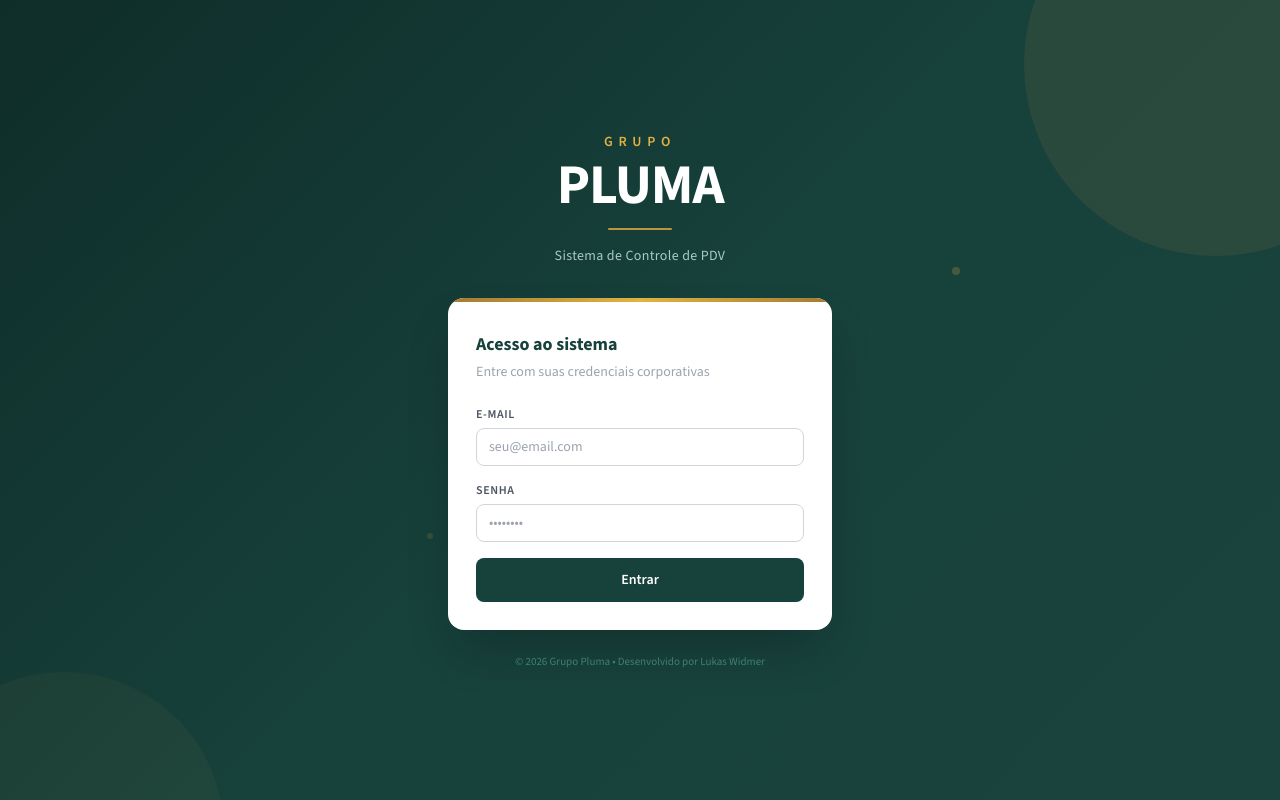
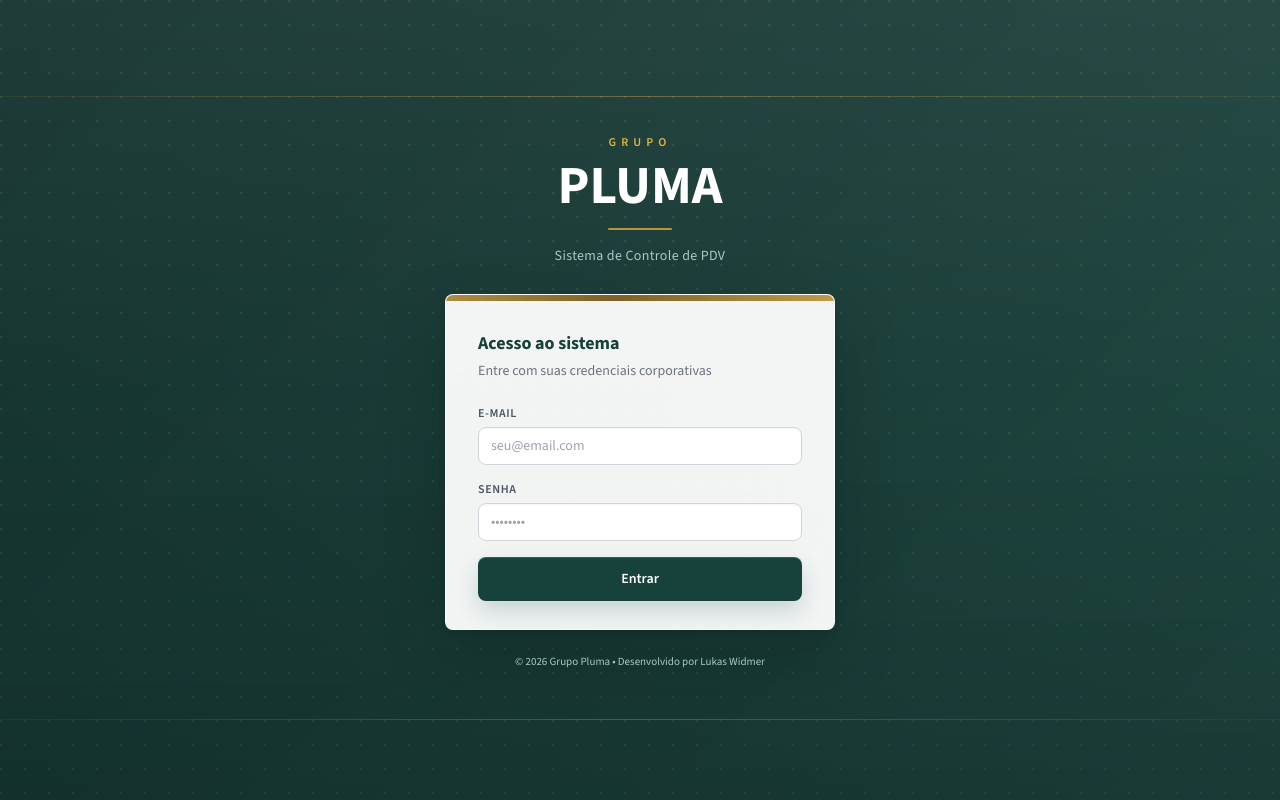
Before and after one commit to lukaswidmer18-dotcom/SISTEMA-CONTROLE-DE-PDV, a React (Vite) app in the folder frontend/: page /login in a window 1280 px wide. Built offline with nearby package versions, Linux system fonts and the light colour scheme.

Commit message:
Refina visual do sistema

```diff
--- a/frontend/src/index.css
+++ b/frontend/src/index.css
@@ -1,6 +1,44 @@
 @tailwind base;
 @tailwind components;
 @tailwind utilities;
+
+@keyframes slideUp {
+  from {
+    opacity: 0;
+    transform: translateY(14px);
+  }
+  to {
+    opacity: 1;
+    transform: translateY(0);
+  }
+}
+
+@keyframes fadeIn {
+  from {
+    opacity: 0;
+  }
+  to {
+    opacity: 1;
+  }
+}
+
+@keyframes float {
+  0%, 100% {
+    transform: translate3d(0, 0, 0);
+  }
+  50% {
+    transform: translate3d(0, -8px, 0);
+  }
+}
+
+@keyframes shimmer {
+  from {
+    background-position: 200% 0;
+  }
+  to {
+    background-position: -200% 0;
+  }
+}
 
 @layer base {
   * {
@@ -9,30 +47,67 @@
   body {
     @apply bg-gray-50 text-gray-900 antialiased;
     font-family: 'Source Sans 3', 'Source Sans Pro', ui-sans-serif, system-ui, sans-serif;
+    background-color: #f7faf9;
+    background-image: radial-gradient(circle at 1px 1px, rgba(23, 65, 59, 0.1) 1px, transparent 0);
+    background-size: 22px 22px;
   }
 }
 
 @layer components {
   .btn-primary {
-    @apply inline-flex items-center justify-center gap-2 px-4 py-2 bg-pluma-800 text-white font-semibold rounded-lg hover:bg-pluma-700 active:bg-pluma-900 disabled:opacity-50 disabled:cursor-not-allowed transition-colors;
+    @apply inline-flex items-center justify-center gap-2 px-4 py-2 bg-pluma-800 text-white font-semibold rounded-lg hover:bg-pluma-700 active:bg-pluma-900 disabled:opacity-50 disabled:cursor-not-allowed transition-all duration-200;
+    box-shadow: 0 10px 22px rgba(23, 65, 59, 0.18), inset 0 1px 0 rgba(255, 255, 255, 0.14);
   }
   .btn-secondary {
-    @apply inline-flex items-center justify-center gap-2 px-4 py-2 bg-white text-pluma-800 font-semibold rounded-lg border border-pluma-300 hover:bg-pluma-50 active:bg-pluma-100 disabled:opacity-50 disabled:cursor-not-allowed transition-colors;
+    @apply inline-flex items-center justify-center gap-2 px-4 py-2 bg-white text-pluma-800 font-semibold rounded-lg border border-pluma-300 hover:bg-pluma-50 active:bg-pluma-100 disabled:opacity-50 disabled:cursor-not-allowed transition-all duration-200;
+    box-shadow: 0 8px 18px rgba(15, 45, 41, 0.08), inset 0 1px 0 rgba(255, 255, 255, 0.72);
   }
   .btn-danger {
-    @apply inline-flex items-center justify-center gap-2 px-4 py-2 bg-red-600 text-white font-semibold rounded-lg hover:bg-red-700 active:bg-red-800 disabled:opacity-50 disabled:cursor-not-allowed transition-colors;
+    @apply inline-flex items-center justify-center gap-2 px-4 py-2 bg-red-600 text-white font-semibold rounded-lg hover:bg-red-700 active:bg-red-800 disabled:opacity-50 disabled:cursor-not-allowed transition-all duration-200;
+    box-shadow: 0 10px 22px rgba(220, 38, 38, 0.18), inset 0 1px 0 rgba(255, 255, 255, 0.14);
   }
   .btn-success {
-    @apply inline-flex items-center justify-center gap-2 px-4 py-2 bg-emerald-600 text-white font-semibold rounded-lg hover:bg-emerald-700 active:bg-emerald-800 disabled:opacity-50 disabled:cursor-not-allowed transition-colors;
+    @apply inline-flex items-center justify-center gap-2 px-4 py-2 bg-emerald-600 text-white font-semibold rounded-lg hover:bg-emerald-700 active:bg-emerald-800 disabled:opacity-50 disabled:cursor-not-allowed transition-all duration-200;
+    box-shadow: 0 10px 22px rgba(5, 150, 105, 0.18), inset 0 1px 0 rgba(255, 255, 255, 0.14);
   }
   .btn-gold {
-    @apply inline-flex items-center justify-center gap-2 px-4 py-2 bg-gold-500 text-white font-semibold rounded-lg hover:bg-gold-600 active:bg-gold-700 disabled:opacity-50 disabled:cursor-not-allowed transition-colors;
+    @apply inline-flex items-center justify-center gap-2 px-4 py-2 bg-gold-500 text-white font-semibold rounded-lg hover:bg-gold-600 active:bg-gold-700 disabled:opacity-50 disabled:cursor-not-allowed transition-all duration-200;
+    box-shadow: 0 10px 24px rgba(188, 147, 63, 0.22), inset 0 1px 0 rgba(255, 255, 255, 0.2);
+  }
+  .btn-primary:not(:disabled):hover,
+  .btn-secondary:not(:disabled):hover,
+  .btn-danger:not(:disabled):hover,
+  .btn-success:not(:disabled):hover,
+  .btn-gold:not(:disabled):hover {
+    transform: translateY(-1px);
+  }
+  .btn-primary:not(:disabled):active,
+  .btn-secondary:not(:disabled):active,
+  .btn-danger:not(:disabled):active,
+  .btn-success:not(:disabled):active,
+  .btn-gold:not(:disabled):active {
+    transform: translateY(0) scale(0.99);
   }
   .input-field {
-    @apply block w-full px-3 py-2 border border-gray-300 rounded-lg text-sm focus:outline-none focus:ring-2 focus:ring-pluma-800 focus:border-pluma-800 disabled:bg-gray-100 transition-colors;
+    @apply block w-full px-3 py-2 border border-gray-300 rounded-lg text-sm focus:outline-none focus:ring-2 focus:ring-pluma-800 focus:border-pluma-800 disabled:bg-gray-100 transition-all duration-200;
+    box-shadow: inset 0 1px 2px rgba(15, 45, 41, 0.05);
   }
   .card {
-    @apply bg-white rounded-xl shadow-sm border border-gray-200 p-4;
+    @apply rounded-lg border border-gray-200 p-4;
+    background: linear-gradient(180deg, rgba(255, 255, 255, 0.98), rgba(255, 255, 255, 0.94));
+    box-shadow:
+      0 1px 2px rgba(15, 45, 41, 0.06),
+      0 10px 24px rgba(15, 45, 41, 0.08),
+      inset 0 1px 0 rgba(255, 255, 255, 0.85);
+  }
+  .card-glass {
+    @apply rounded-lg border border-white/[0.55] p-4;
+    background: rgba(255, 255, 255, 0.72);
+    backdrop-filter: blur(18px);
+    -webkit-backdrop-filter: blur(18px);
+    box-shadow:
+      0 18px 36px rgba(15, 45, 41, 0.12),
+      inset 0 1px 0 rgba(255, 255, 255, 0.72);
   }
   .badge-green {
     @apply inline-flex items-center px-2 py-0.5 rounded-full text-xs font-semibold bg-emerald-100 text-emerald-800;
@@ -53,3 +128,36 @@
     @apply animate-spin rounded-full border-2 border-pluma-800 border-t-transparent;
   }
 }
+
+@layer utilities {
+  .surface-dots {
+    background-image:
+      radial-gradient(circle at 1px 1px, rgba(188, 147, 63, 0.18) 1px, transparent 0),
+      linear-gradient(135deg, rgba(15, 45, 41, 0.98), rgba(23, 65, 59, 0.96));
+    background-size: 24px 24px, auto;
+  }
+  .animate-slide-up {
+    animation: slideUp 520ms cubic-bezier(0.2, 0.8, 0.2, 1) both;
+  }
+  .animate-fade-in {
+    animation: fadeIn 420ms ease-out both;
+  }
+  .animate-float {
+    animation: float 5s ease-in-out infinite;
+  }
+  .animate-shimmer {
+    background-size: 200% 100%;
+    animation: shimmer 2.6s linear infinite;
+  }
+}
+
+@media (prefers-reduced-motion: reduce) {
+  *,
+  *::before,
+  *::after {
+    animation-duration: 1ms !important;
+    animation-iteration-count: 1 !important;
+    scroll-behavior: auto !important;
+    transition-duration: 1ms !important;
+  }
+}
--- a/frontend/src/pages/LoginPage.tsx
+++ b/frontend/src/pages/LoginPage.tsx
@@ -24,28 +24,21 @@ export default function LoginPage() {
   }
 
   return (
-    <div className="min-h-screen flex items-center justify-center p-4 relative overflow-hidden"
-      style={{ background: 'linear-gradient(135deg, #0f2d29 0%, #17413B 50%, #1a433e 100%)' }}
-    >
+    <div className="min-h-screen flex items-center justify-center px-4 py-8 relative overflow-hidden surface-dots animate-fade-in">
       {/* Background decoration */}
       <div className="absolute inset-0 overflow-hidden pointer-events-none">
-        <div className="absolute -top-32 -right-32 w-96 h-96 rounded-full opacity-10"
-          style={{ background: '#BC933F' }} />
-        <div className="absolute -bottom-48 -left-24 w-80 h-80 rounded-full opacity-5"
-          style={{ background: '#BC933F' }} />
-        <div className="absolute top-1/3 right-1/4 w-2 h-2 rounded-full opacity-30"
-          style={{ background: '#BC933F' }} />
-        <div className="absolute top-2/3 left-1/3 w-1.5 h-1.5 rounded-full opacity-20"
-          style={{ background: '#BC933F' }} />
+        <div className="absolute inset-0 bg-gradient-to-b from-white/[0.05] via-transparent to-pluma-950/30" />
+        <div className="absolute left-[-10%] top-24 h-px w-[120%] bg-gradient-to-r from-transparent via-gold-400/40 to-transparent" />
+        <div className="absolute left-[-10%] bottom-20 h-px w-[120%] bg-gradient-to-r from-transparent via-gold-400/30 to-transparent" />
       </div>
 
-      <div className="w-full max-w-sm relative z-10">
+      <div className="w-full max-w-[390px] relative z-10">
         {/* Logo */}
-        <div className="text-center mb-8">
+        <div className="text-center mb-7 animate-slide-up">
           <div className="inline-flex flex-col items-center leading-none select-none mb-4">
-            <p className="text-gold-400 text-sm font-semibold tracking-[0.4em] uppercase mb-1">Grupo</p>
-            <p className="text-white font-black tracking-tight"
-              style={{ fontSize: '3.5rem', lineHeight: 1, letterSpacing: '-0.02em' }}>
+            <p className="text-gold-400 text-xs font-semibold tracking-[0.42em] uppercase mb-2">Grupo</p>
+            <p className="text-white font-black"
+              style={{ fontSize: '3.35rem', lineHeight: 1 }}>
               PLUMA
             </p>
           </div>
@@ -54,13 +47,19 @@ export default function LoginPage() {
         </div>
 
         {/* Card */}
-        <div className="bg-white rounded-2xl shadow-2xl overflow-hidden">
+        <div
+          className="bg-white/95 backdrop-blur-sm rounded-lg border border-white/80 overflow-hidden animate-slide-up"
+          style={{
+            animationDelay: '110ms',
+            boxShadow: '0 24px 60px rgba(8, 26, 23, 0.3), 0 2px 8px rgba(8, 26, 23, 0.12), inset 0 1px 0 rgba(255, 255, 255, 0.9)',
+          }}
+        >
           {/* Gold accent bar */}
-          <div className="h-1 w-full bg-gradient-to-r from-gold-600 via-gold-400 to-gold-600" />
+          <div className="h-1.5 w-full bg-gradient-to-r from-gold-700 via-gold-300 to-gold-700 animate-shimmer" />
 
-          <div className="p-7">
+          <div className="px-7 py-7 sm:px-8">
             <h2 className="text-pluma-800 font-bold text-lg mb-1">Acesso ao sistema</h2>
-            <p className="text-gray-400 text-sm mb-6">Entre com suas credenciais corporativas</p>
+            <p className="text-gray-500 text-sm mb-6">Entre com suas credenciais corporativas</p>
 
             <form onSubmit={handleSubmit} className="space-y-4">
               <div>
@@ -111,7 +110,7 @@ export default function LoginPage() {
         </div>
 
         {/* Footer */}
-        <p className="text-center text-pluma-400 text-[11px] mt-6">
+        <p className="text-center text-pluma-200 text-[11px] mt-6 animate-fade-in" style={{ animationDelay: '240ms' }}>
           © 2026 Grupo Pluma • Desenvolvido por Lukas Widmer
         </p>
       </div>
--- a/frontend/tailwind.config.js
+++ b/frontend/tailwind.config.js
@@ -33,6 +33,38 @@ export default {
           900: '#382b10',
         },
       },
+      keyframes: {
+        slideUp: {
+          '0%': { opacity: '0', transform: 'translateY(14px)' },
+          '100%': { opacity: '1', transform: 'translateY(0)' },
+        },
+        fadeIn: {
+          '0%': { opacity: '0' },
+          '100%': { opacity: '1' },
+        },
+        float: {
+          '0%, 100%': { transform: 'translate3d(0, 0, 0)' },
+          '50%': { transform: 'translate3d(0, -8px, 0)' },
+        },
+        shimmer: {
+          '0%': { backgroundPosition: '200% 0' },
+          '100%': { backgroundPosition: '-200% 0' },
+        },
+      },
+      animation: {
+        'slide-up': 'slideUp 520ms cubic-bezier(0.2, 0.8, 0.2, 1) both',
+        'fade-in': 'fadeIn 420ms ease-out both',
+        float: 'float 5s ease-in-out infinite',
+        shimmer: 'shimmer 2.6s linear infinite',
+      },
+      boxShadow: {
+        card: '0 1px 2px rgba(15, 45, 41, 0.06), 0 10px 24px rgba(15, 45, 41, 0.08), inset 0 1px 0 rgba(255, 255, 255, 0.85)',
+        'card-hover': '0 4px 10px rgba(15, 45, 41, 0.08), 0 18px 36px rgba(15, 45, 41, 0.12), inset 0 1px 0 rgba(255, 255, 255, 0.9)',
+        'glow-gold': '0 0 0 1px rgba(188, 147, 63, 0.22), 0 12px 28px rgba(188, 147, 63, 0.24)',
+        'glow-pluma': '0 0 0 1px rgba(42, 102, 96, 0.18), 0 14px 30px rgba(23, 65, 59, 0.22)',
+        sidebar: '12px 0 36px rgba(8, 26, 23, 0.28)',
+        glass: '0 18px 36px rgba(15, 45, 41, 0.12), inset 0 1px 0 rgba(255, 255, 255, 0.72)',
+      },
     },
   },
   plugins: [],
```
Also changed, not shown: frontend/src/components/ui/AdminLayout.tsx (+15 -15 lines), frontend/src/components/ui/PromotorLayout.tsx (+6 -6 lines), frontend/src/pages/admin/AdminDashboard.tsx (+16 -11 lines), frontend/src/pages/promotor/PromotorHome.tsx (+15 -10 lines).
